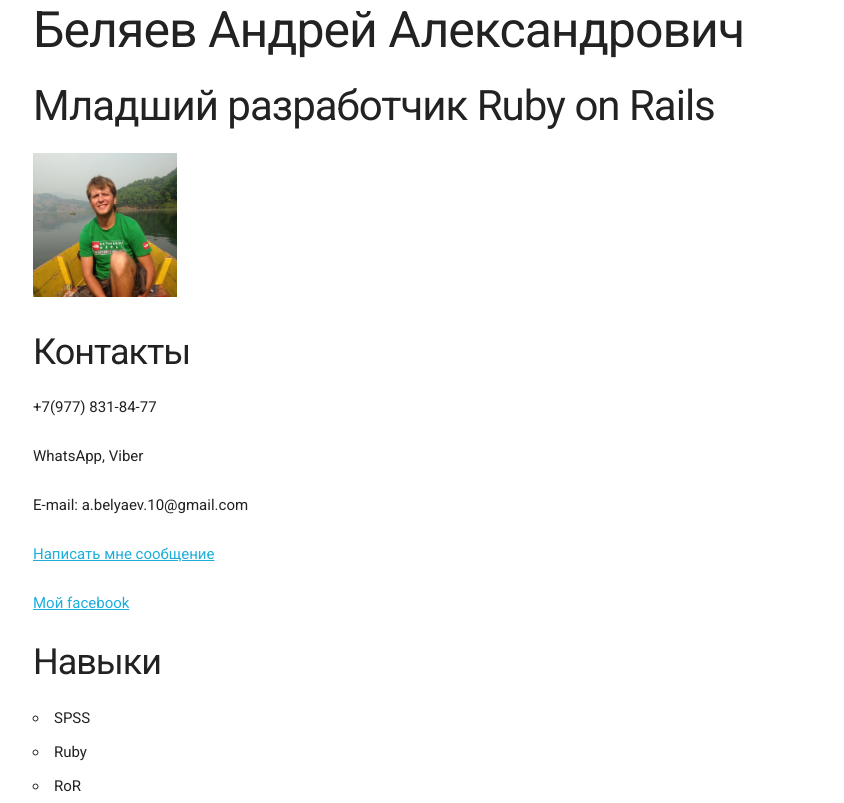
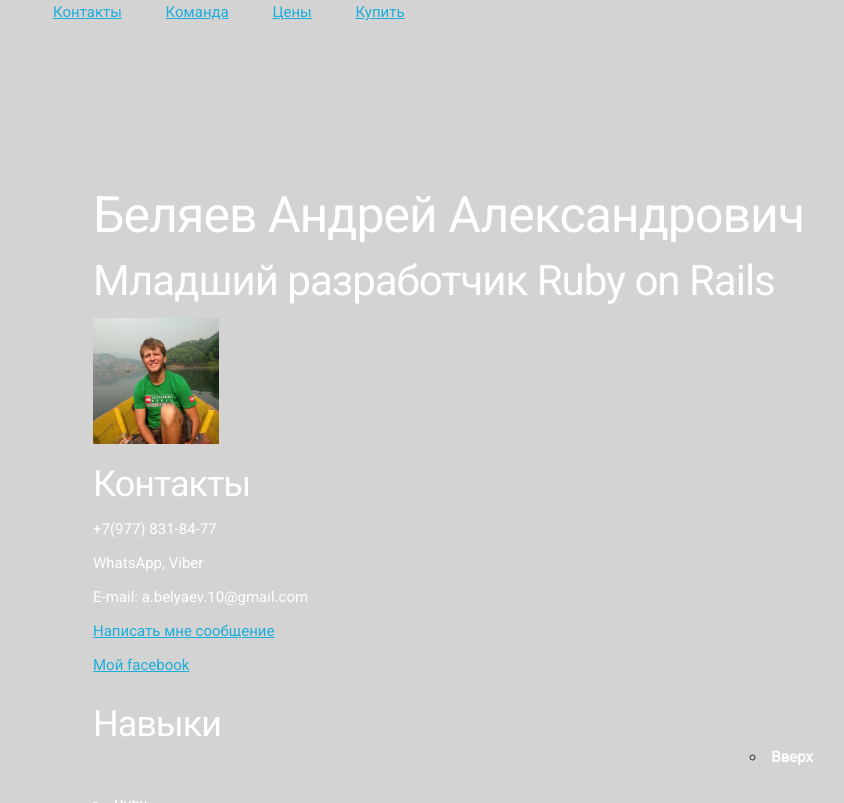
Before and after one commit to andrybely/cv, a plain HTML site: page index.html in a window 1280 px wide. Shown: the top 803 px of the page, without its empty margins (127-971 px from the left). Drawn offline with nearby package versions, Linux system fonts and the light colour scheme.

Commit message:
update JS

```diff
--- /dev/null
+++ b/css/footer.css
@@ -0,0 +1,36 @@
+.footer {
+    position: fixed;
+    width: 100%;
+    background: lightgray;
+    bottom: 0;
+    opacity: 0.95;
+    width: 100%;
+    max-width: 960px;
+    box-sizing: border-box;
+    margin: 0 auto;
+    padding: 0 20px;
+}
+
+.footer-nav {
+    float: right;
+    vertical-align: baseline;
+    line-height: 36px;
+}
+
+.header-nav-item {
+    list-style: none;
+    padding: 0 20px;
+    margin: 0;
+    display: inline-block;
+}
+
+.footer-nav-link {
+    text-decoration: none;
+    color: #ffffff;
+    font-weight: bold;
+}
+
+.footer-nav-link:hover {
+    color: #333;
+    transition: all ease .3s;
+}
--- a/css/skeleton.css
+++ b/css/skeleton.css
@@ -121,10 +121,11 @@ are based on 10px sizing. So basically 1.5rem = 15px :) */
 html {
   font-size: 62.5%; }
 body {
+  background: lightgray;
   font-size: 1.5em; /* currently ems cause chrome bug misinterpreting rems on body element */
   line-height: 1.6;
   font-weight: 400;
-  font-family: 'Roboto', sans-serif;
+  font-family: 'Baloo Bhai', cursive;
   color: #222; }
 
 
--- /dev/null
+++ b/css/style.css
@@ -0,0 +1,18 @@
+body {
+    font-family: 'Roboto', sans-serif;
+ }
+
+.row {
+    color: #fff;
+    padding: 60px;
+    margin-top: 76px;
+}
+
+h1, h2, h3, h4, h5, h6 {
+    margin-bottom: 1rem;
+  }
+
+p,
+li {
+    margin-bottom: 1rem;
+}
--- a/index.html
+++ b/index.html
@@ -8,12 +8,39 @@
 
   <link rel="stylesheet" href="css/normalize.css">
   <link rel="stylesheet" href="css/skeleton.css">
+	<link rel="stylesheet" href="css/style.css">
+	<link rel="stylesheet" href="css/header.css">
+	<link rel="stylesheet" href="css/footer.css">
+
+	<script type="text/javascript" charset="utf-8" src="https://code.jquery.com/jquery-2.2.3.min.js"></script>
+	<script type="text/javascript" charset="utf-8" src="parallax.js-1.4.2/parallax.min.js"></script>
 </head>
 
 <body>
+<div class="header">
+	<div class="container buffer-both">
+		<div class="header-nav">
+			<ul>
+				<li class="header-nav-item">
+					<a class="header-nav-link" href="#intro">Контакты</a>
+				</li>
+				<li class="header-nav-item">
+					<a class="header-nav-link" href="#team">Команда</a>
+				</li>
+				<li class="header-nav-item">
+					<a class="header-nav-link" href="#prices">Цены</a>
+				</li>
+				<li class="header-nav-item">
+					<a class="header-nav-link" href="#buy">Купить</a>
+				</li>
+			</ul>
+		</div>
+	</div>
+</div>
+
 <div class="container">
-  <div class="row">
-    <div class="twelve columns">
+  <div class="row" data-parallax="scroll" data-image-src="image.jpg">
+    <div class="one.column">
       <div>
         <h1>Беляев Андрей Александрович</h1>
         <h2>Младший разработчик Ruby on Rails</h2>
@@ -104,4 +131,16 @@
   </div>
   </div>
 </div>
+
+
+<footer class="footer">
+	<div class="footer-nav">
+		<ul>
+			<li class="footer-nav-item">
+				<a class="footer-nav-link" href="#intro">Вверх</a>
+			</li>
+		</ul>
+	</div>
+</footer>
+
 </body>
```
